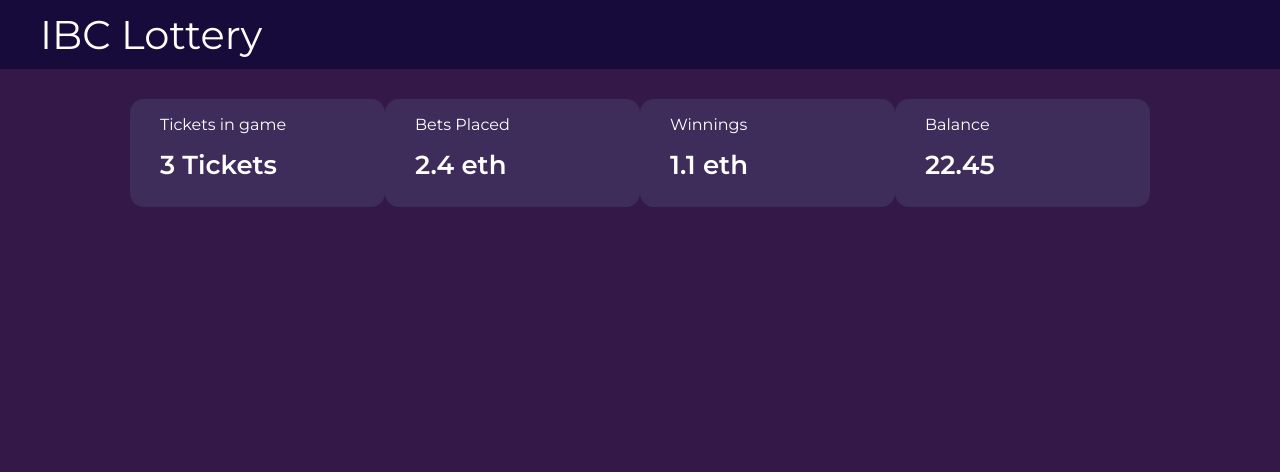
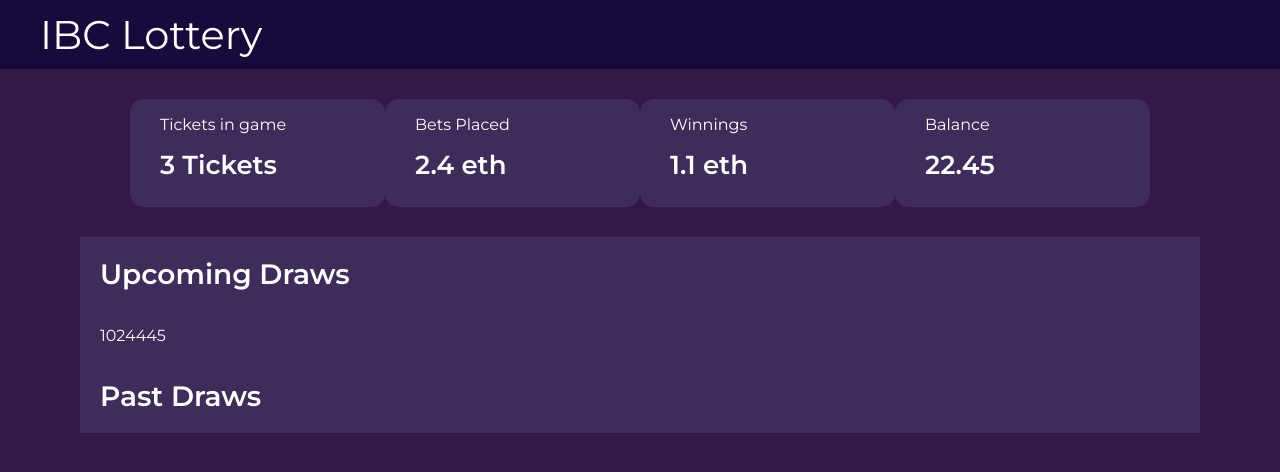
Before and after one commit to Ishan913/IBC, a React (Create React App) app: page / in a window 1280 px wide. Shown: the top 472 px of the page. Built offline with nearby package versions, Linux system fonts and the light colour scheme.

Commit message:
second commit

```diff
--- a/package.json
+++ b/package.json
@@ -3,6 +3,8 @@
   "version": "0.1.0",
   "private": true,
   "dependencies": {
+    "@fortawesome/fontawesome-svg-core": "^1.2.36",
+    "@fortawesome/free-solid-svg-icons": "^5.15.4",
     "@testing-library/jest-dom": "^5.14.1",
     "@testing-library/react": "^11.2.7",
     "@testing-library/user-event": "^12.8.3",
--- a/src/App.css
+++ b/src/App.css
@@ -20,7 +20,7 @@ body{
     font-family: 'Montserrat', sans-serif;
 }
 
-.infoBoard{
+.dashBoard{
     margin: 30px 130px;
     display: flex;
     flex-direction: row;
@@ -47,3 +47,28 @@ body{
     font-weight: 600;
     margin-top: 15px;
 }
+
+.lottery{
+    background-color: #3E2C5B;
+    margin: 30px 80px;
+    padding: 1px 20px;
+}
+
+h1{
+    color: white;
+    font-size: 28px;
+    font-family: 'Montserrat', sans-serif;
+}
+
+.drawsContainer{
+    display: flex;
+    flex-direction: row;
+    justify-content: flex-start;
+    font-family: 'Montserrat', sans-serif;
+}
+
+.draw{
+    width: 300px;
+    background-color: 341948;
+    color: white;
+}
--- a/src/App.js
+++ b/src/App.js
@@ -7,7 +7,7 @@ function App() {
         <a class="title">IBC Lottery</a>
       </div>
 
-      <div class="infoBoard">
+      <div class="dashBoard">
 
         <div class="box1 tickets">
           <p class="box1title">Tickets in game</p>
@@ -30,6 +30,21 @@ function App() {
         </div>
 
       </div>
+
+      <div class="lottery">
+        <h1>Upcoming Draws</h1>
+
+        <div class="drawsContainer">
+
+          <div class="draw">
+            <p class="id">1024445 </p>
+
+          </div>
+
+        </div>
+
+        <h1>Past Draws</h1>
+      </div>
     </div>
   );
 }
```
Also changed, not shown: 2 other files (tests, documents, lock files or other folders).
